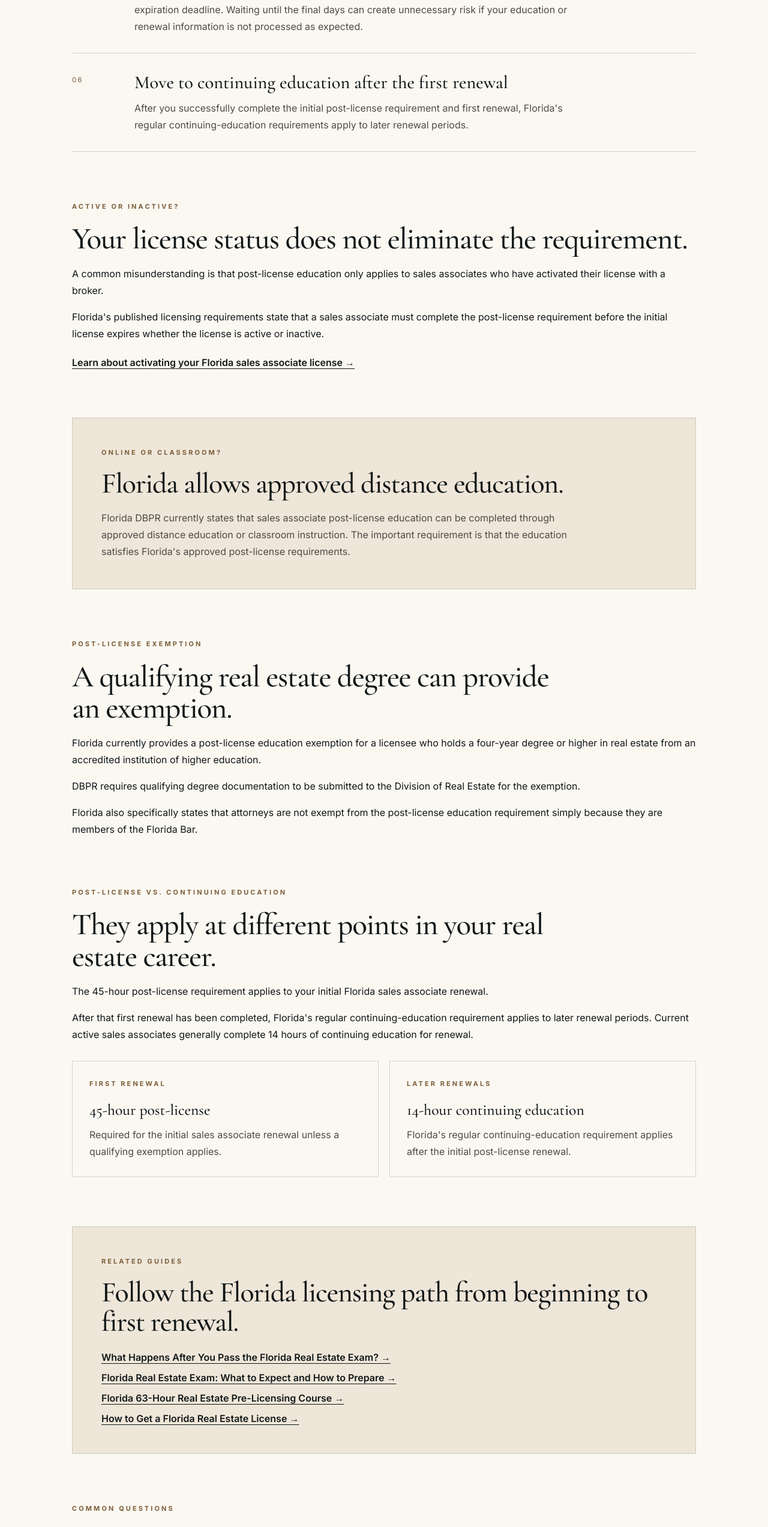
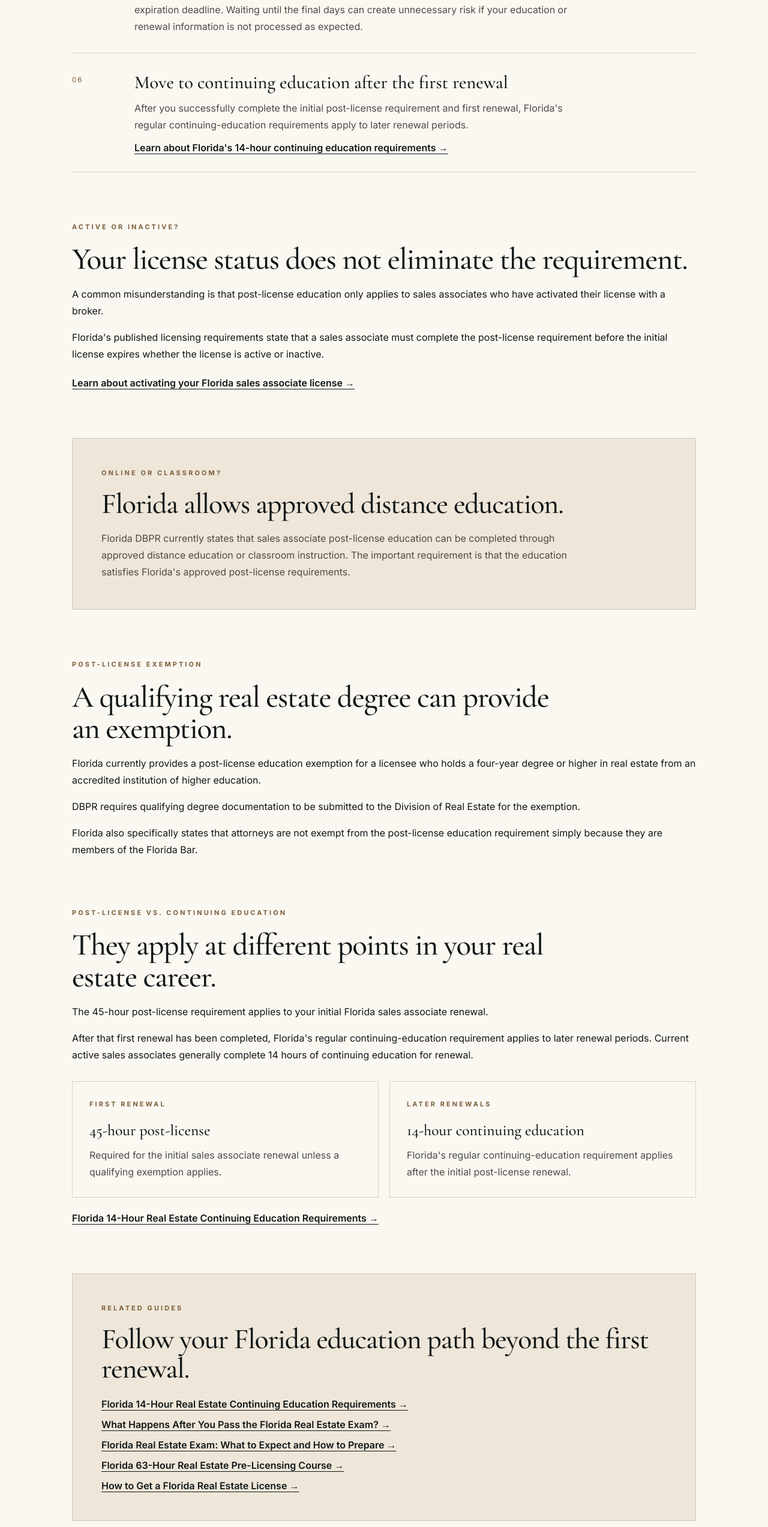
Before and after one commit to BrianLook/Greyson-Institute-Website, a Next.js app: page /florida-45-hour-post-license-requirements in a window 1280 px wide. Shown: the part 3346-5891 px from the top of the page at 60% size. Built offline with nearby package versions, Linux system fonts and the light colour scheme.

Commit message:
Link 45-hour post-license guide to 14-hour CE guide

```diff
--- a/app/florida-45-hour-post-license-requirements/page.tsx
+++ b/app/florida-45-hour-post-license-requirements/page.tsx
@@ -403,6 +403,22 @@ export default function Florida45HourPostLicenseRequirementsPage() {
                   >
                     {step.body}
                   </p>
+
+                  {step.number === "06" && (
+                    <Link
+                      href="/florida-14-hour-real-estate-continuing-education"
+                      style={{
+                        display: "inline-block",
+                        marginTop: "14px",
+                        textDecoration: "underline",
+                        textUnderlineOffset: "4px",
+                        fontWeight: 600,
+                      }}
+                    >
+                      Learn about Florida&apos;s 14-hour continuing education
+                      requirements →
+                    </Link>
+                  )}
                 </div>
               </article>
             ))}
@@ -604,6 +620,19 @@ export default function Florida45HourPostLicenseRequirementsPage() {
               </p>
             </div>
           </div>
+
+          <Link
+            href="/florida-14-hour-real-estate-continuing-education"
+            style={{
+              display: "inline-block",
+              marginTop: "24px",
+              textDecoration: "underline",
+              textUnderlineOffset: "4px",
+              fontWeight: 600,
+            }}
+          >
+            Florida 14-Hour Real Estate Continuing Education Requirements →
+          </Link>
         </div>
 
         <div
@@ -622,7 +651,7 @@ export default function Florida45HourPostLicenseRequirementsPage() {
               marginBottom: "18px",
             }}
           >
-            Follow the Florida licensing path from beginning to first renewal.
+            Follow your Florida education path beyond the first renewal.
           </h2>
 
           <div
@@ -632,6 +661,17 @@ export default function Florida45HourPostLicenseRequirementsPage() {
               marginTop: "24px",
             }}
           >
+            <Link
+              href="/florida-14-hour-real-estate-continuing-education"
+              style={{
+                textDecoration: "underline",
+                textUnderlineOffset: "4px",
+                fontWeight: 600,
+              }}
+            >
+              Florida 14-Hour Real Estate Continuing Education Requirements →
+            </Link>
+
             <Link
               href="/what-happens-after-you-pass-the-florida-real-estate-exam"
               style={{
@@ -873,8 +913,8 @@ export default function Florida45HourPostLicenseRequirementsPage() {
             }}
           >
             Understand where Florida&apos;s 45-hour post-license requirement
-            fits into your first renewal and the education that follows
-            licensure.
+            fits into your first renewal and what continuing education comes
+            next.
           </p>
 
           <div
@@ -888,7 +928,7 @@ export default function Florida45HourPostLicenseRequirementsPage() {
             </Link>
 
             <Link
-              href="/contact"
+              href="/florida-14-hour-real-estate-continuing-education"
               style={{
                 minHeight: "48px",
                 padding: "0 20px",
@@ -899,9 +939,10 @@ export default function Florida45HourPostLicenseRequirementsPage() {
                 fontSize: "14px",
                 fontWeight: 600,
                 letterSpacing: "0.04em",
+                textAlign: "center",
               }}
             >
-              Ask a Question
+              See 14-Hour Continuing Education
             </Link>
           </div>
         </div>
```
